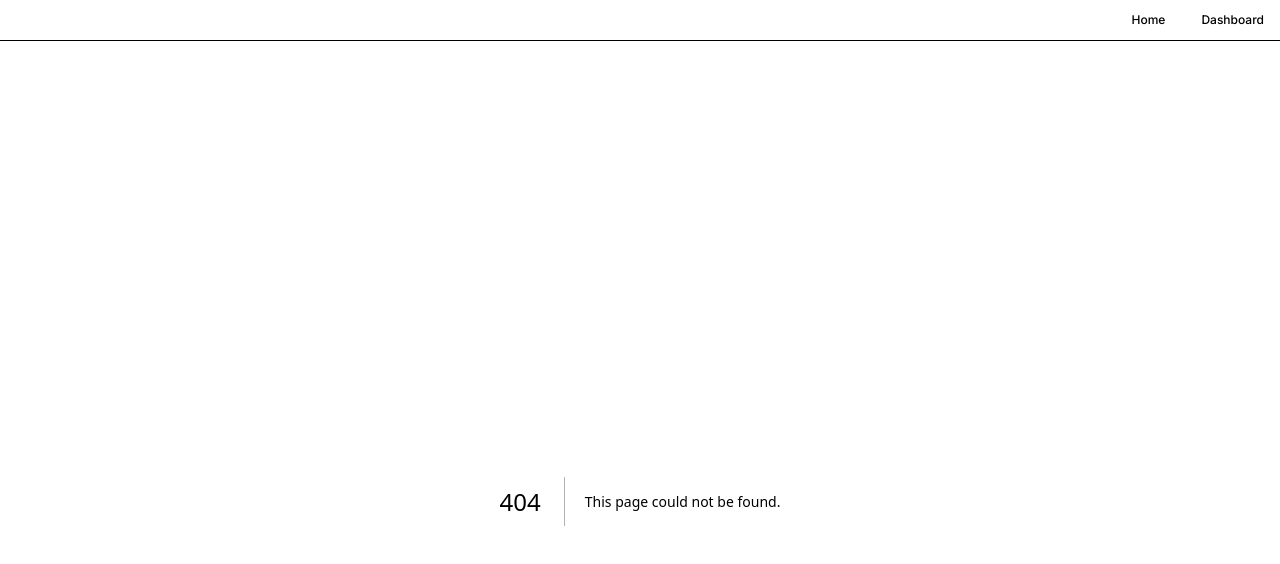
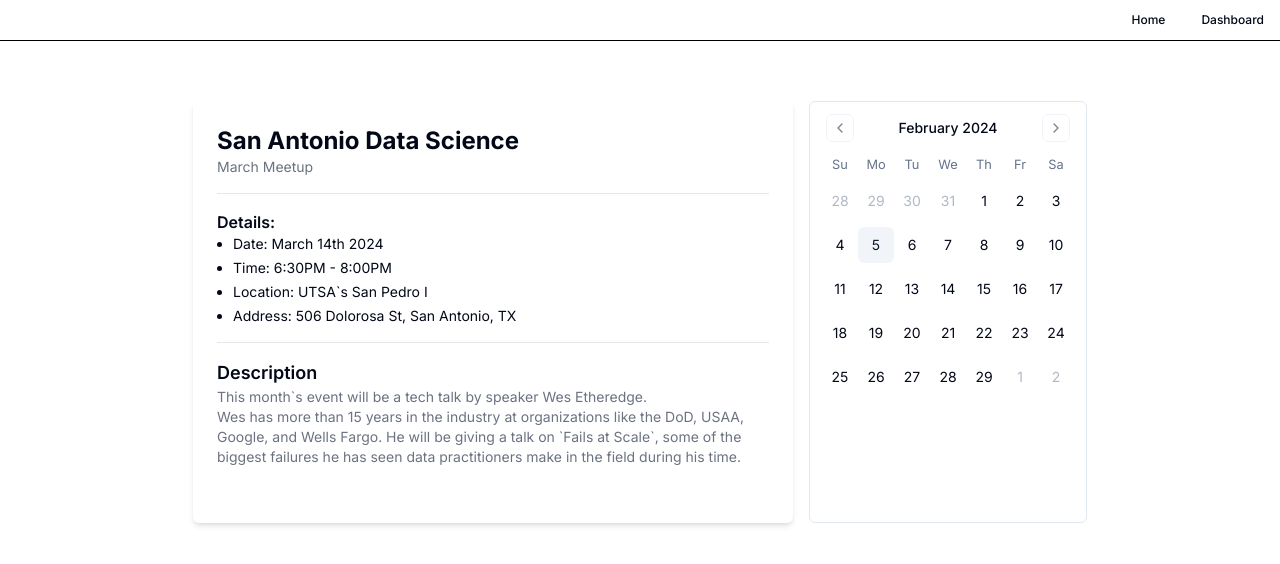
Before and after one commit to cdreetz/hrai, a Next.js app: page /date in a window 1280 px wide. Before the commit this address had no page. Shown: the top 564 px of the page. Built offline with nearby package versions, Linux system fonts and the light colour scheme.

Commit message:
date demo

```diff
--- /dev/null
+++ b/app/date/DatePage.css
@@ -0,0 +1,32 @@
+.date-page-container {
+  display: flex;
+  justify-content: center;
+  gap: 1rem; /* Set max gap */
+  flex-wrap: wrap; /* Allows items to wrap on smaller screens */
+  padding: 0 1rem; /* Adds padding on the left and right */
+}
+
+.event-details {
+  width: 100%; /* Ensures full width taking into account the padding */
+  max-width: 600px; /* Maximum width for larger screens */
+}
+
+.calendar-demo {
+  display: inline-block;
+  box-sizing: border-box;
+}
+
+@media (min-width: 768px) {
+  /* Adjustments for screens wider than 768px */
+  .event-details {
+    flex: 1;
+    width: calc(50% - 0.5rem); /* Adjusts width to account for the gap */
+  }
+  .calendar-demo {
+    display: inline-block;
+    box-sizing: border-box;
+  }
+  .date-page-container {
+    padding: 0 2rem; /* Optional: Increase padding for larger screens */
+  }
+}
--- /dev/null
+++ b/app/date/page.tsx
@@ -0,0 +1,54 @@
+"use client"
+
+import * as React from "react";
+
+import { Calendar } from "@/components/ui/calendar";
+import "./DatePage.css"; // Assuming you move the CSS to a separate file
+
+function CalendarDemo() {
+  const [date, setDate] = React.useState<Date | undefined>(new Date("2024-03-14"));
+
+  return (
+    <Calendar
+      mode="single"
+      selected={date}
+      className="flex rounded-md border calendar-demo"
+    />
+  );
+}
+
+function EventDetails() {
+  return (
+    <div className="bg-white p-6 rounded-md shadow-md event-details">
+      <div className="flex justify-between items-start mb-4 border-b border-gray-200 pb-4">
+        <div>
+          <h2 className="text-2xl font-bold">San Antonio Data Science</h2>
+          <p className="text-sm text-gray-500">March Meetup</p>
+        </div>
+      </div>
+      <div className="my-4 border-b border-gray-200 pb-4">
+        <h4 className="font-semibold">Details:</h4>
+        <ul className="list-disc pl-4 space-y-1">
+          <li className="text-sm">Date: March 14th 2024</li>
+          <li className="text-sm">Time: 6:30PM - 8:00PM</li>
+          <li className="text-sm">Location: UTSA`s San Pedro I</li>
+          <li className="text-sm">Address: 506 Dolorosa St, San Antonio, TX</li>
+        </ul>
+      </div>
+      <div className="my-4 pb-4">
+        <h3 className="text-lg font-semibold">Description</h3>
+        <p className="text-sm text-gray-500">This month`s event will be a tech talk by speaker Wes Etheredge.</p>
+        <p className="text-sm text-gray-500">Wes has more than 15 years in the industry at organizations like the DoD, USAA, Google, and Wells Fargo. He will be giving a talk on `Fails at Scale`, some of the biggest failures he has seen data practitioners make in the field during his time.</p>
+      </div>
+    </div>
+  );
+}
+
+export default function DatePage() {
+  return (
+    <div className="date-page-container">
+      <EventDetails />
+      <CalendarDemo />
+    </div>
+  );
+}
--- /dev/null
+++ b/app/error/page.tsx
@@ -0,0 +1,3 @@
+export default function ErrorPage() {
+  return <p>Sorry, something went wrong</p>
+}
--- /dev/null
+++ b/app/loginaction.ts
@@ -0,0 +1,45 @@
+'use server'
+
+import { revalidatePath } from 'next/cache';
+import { cookies } from 'next/headers';
+import { redirect } from 'next/navigation';
+
+import { createClient } from '@/utils/supabase/server';
+
+export async function login(formData: FormData) {
+  const cookieStore = cookies()
+  const supabase = createClient(cookieStore)
+
+  const data = {
+    email: formData.get('email') as string,
+    password: formData.get('password') as string,
+  }
+
+  const { error } = await supabase.auth.signInWithPassword(data)
+
+  if (error) {
+    redirect('/error')
+  }
+
+  revalidatePath('/', 'layout')
+  redirect('/')
+}
+
+export async function signup(formData: FormData) {
+  const cookieStore = cookies()
+  const supabase = createClient(cookieStore)
+
+  const data = {
+    email: formData.get('email') as string,
+    password: formData.get('password') as string,
+  }
+
+  const { error } = await supabase.auth.signUp(data)
+
+  if (error) {
+    redirect('/error')
+  }
+
+  revalidatePath('/', 'layout')
+  redirect('/')
+}
--- a/app/page.tsx
+++ b/app/page.tsx
@@ -1,77 +1,18 @@
-import Image from "next/image";
-import { Button } from "@/components/ui/button";
-import { Input } from "@/components/ui/input";
-import Link from "next/link";
-import { headers, cookies } from "next/headers";
-import { createClient } from "@/utils/supabase/server";
-import { redirect } from "next/navigation";
-import Chat from "@/components/chat";
+import { login, signup } from './loginaction';
 
-// swap out next auth for supabase auth
-// use supabase client component thing
-
-function Login() {
+export default function LoginPage() {
   return (
-    <div className="flex flex-col gap-4 items-center justify-center">
-      <Input type="email" placeholder="Email" />
-      <Input type="password" placeholder="Password" />
-      <div className="flex flex-row gap-4 mt-6">
-        <Button>Sign Up</Button>
-        <Button>Login</Button>
-      </div>
-
+    <div className="flex flex-col items-center">
+      <form className="flex flex-col items-center">
+        <label htmlFor='email'>Email:</label>
+        <input id='email' name='email' type='email' required className="border" />
+        <label htmlFor='email'>Password:</label>
+        <input id='password' name='password' type='password' required className="border" />
+        <div className="flex flex-col items-center">
+          <button formAction={login} className="border">Log in</button>
+          <button formAction={signup} className="border">Sign up</button>
+        </div>
+      </form>
     </div>
   )
 }
-
-
-export default function Home({
-  searchParams,
-}: {
-  searchParams: { message: string };
-}) {
-  const signIn = async (formData: FormData) => {
-    "use server";
-    const email = formData.get("email") as string;
-    const password = formData.get("password") as string;
-    const cookieStore = cookies();
-    const supabase = createClient(cookieStore);
-
-    const { error } = await supabase.auth.signInWithPassword({
-      email,
-      password,
-    });
-    if (error) {
-      return redirect("/?message=Could not authenticate user");
-    }
-    return redirect("/dashboard");
-  };
-
-  const signUp = async (formData: FormData) => {
-    "use server";
-    const origin = headers().get("origin")
-    const email = formData.get("email") as string;
-    const password = formData.get("password") as string;
-    const cookieStore = cookies();
-    const supabase = createClient(cookieStore);
-
-    const { error } = await supabase.auth.signUp({
-      email,
-      password,
-      options: {
-        emailRedirectTo: `${origin}/auth/callback`,
-      },
-    });
-
-    if (error) {
-      return redirect("/?message=Could not authenticate user");
-    }
-    return redirect("/?message=Check email to continue sign in process");
-  };
-
-  return (
-    <main className="flex min-h-screen flex-col items-center pt-40">
-      <Login />
-    </main>
-  );
-}
--- /dev/null
+++ b/components/ui/calendar.tsx
@@ -0,0 +1,66 @@
+"use client"
+
+import * as React from "react"
+import { ChevronLeft, ChevronRight } from "lucide-react"
+import { DayPicker } from "react-day-picker"
+
+import { cn } from "@/lib/utils"
+import { buttonVariants } from "@/components/ui/button"
+
+export type CalendarProps = React.ComponentProps<typeof DayPicker>
+
+function Calendar({
+  className,
+  classNames,
+  showOutsideDays = true,
+  ...props
+}: CalendarProps) {
+  return (
+    <DayPicker
+      showOutsideDays={showOutsideDays}
+      className={cn("p-3", className)}
+      classNames={{
+        months: "flex flex-col sm:flex-row space-y-4 sm:space-x-4 sm:space-y-0",
+        month: "space-y-4",
+        caption: "flex justify-center pt-1 relative items-center",
+        caption_label: "text-sm font-medium",
+        nav: "space-x-1 flex items-center",
+        nav_button: cn(
+          buttonVariants({ variant: "outline" }),
+          "h-7 w-7 bg-transparent p-0 opacity-50 hover:opacity-100"
+        ),
+        nav_button_previous: "absolute left-1",
+        nav_button_next: "absolute right-1",
+        table: "w-full border-collapse space-y-1",
+        head_row: "flex",
+        head_cell:
+          "text-muted-foreground rounded-md w-9 font-normal text-[0.8rem]",
+        row: "flex w-full mt-2",
+        cell: "h-9 w-9 text-center text-sm p-0 relative [&:has([aria-selected].day-range-end)]:rounded-r-md [&:has([aria-selected].day-outside)]:bg-accent/50 [&:has([aria-selected])]:bg-accent first:[&:has([aria-selected])]:rounded-l-md last:[&:has([aria-selected])]:rounded-r-md focus-within:relative focus-within:z-20",
+        day: cn(
+          buttonVariants({ variant: "ghost" }),
+          "h-9 w-9 p-0 font-normal aria-selected:opacity-100"
+        ),
+        day_range_end: "day-range-end",
+        day_selected:
+          "bg-primary text-primary-foreground hover:bg-primary hover:text-primary-foreground focus:bg-primary focus:text-primary-foreground",
+        day_today: "bg-accent text-accent-foreground",
+        day_outside:
+          "day-outside text-muted-foreground opacity-50 aria-selected:bg-accent/50 aria-selected:text-muted-foreground aria-selected:opacity-30",
+        day_disabled: "text-muted-foreground opacity-50",
+        day_range_middle:
+          "aria-selected:bg-accent aria-selected:text-accent-foreground",
+        day_hidden: "invisible",
+        ...classNames,
+      }}
+      components={{
+        IconLeft: ({ ...props }) => <ChevronLeft className="h-4 w-4" />,
+        IconRight: ({ ...props }) => <ChevronRight className="h-4 w-4" />,
+      }}
+      {...props}
+    />
+  )
+}
+Calendar.displayName = "Calendar"
+
+export { Calendar }
--- a/package.json
+++ b/package.json
@@ -16,18 +16,21 @@
     "@radix-ui/react-separator": "^1.0.3",
     "@radix-ui/react-slot": "^1.0.2",
     "@radix-ui/react-tabs": "^1.0.4",
+    "@supabase/auth-helpers-nextjs": "^0.9.0",
     "@supabase/ssr": "^0.1.0",
     "@supabase/supabase-js": "^2.39.3",
     "@tanstack/react-table": "^8.11.8",
     "ai": "^2.2.33",
     "class-variance-authority": "^0.7.0",
     "clsx": "^2.1.0",
+    "date-fns": "^3.3.1",
     "lucide-react": "^0.321.0",
     "next": "14.1.0",
     "openai": "^4.27.0",
     "react": "^18",
+    "react-day-picker": "^8.10.0",
     "react-dom": "^18",
-    "react-hook-form": "^7.50.0",
+    "react-hook-form": "^7.50.1",
     "tailwind-merge": "^2.2.1",
     "tailwindcss-animate": "^1.0.7",
     "zod": "^3.22.4"
```
Also changed, not shown: 1 other file (tests, documents, lock files or other folders).
